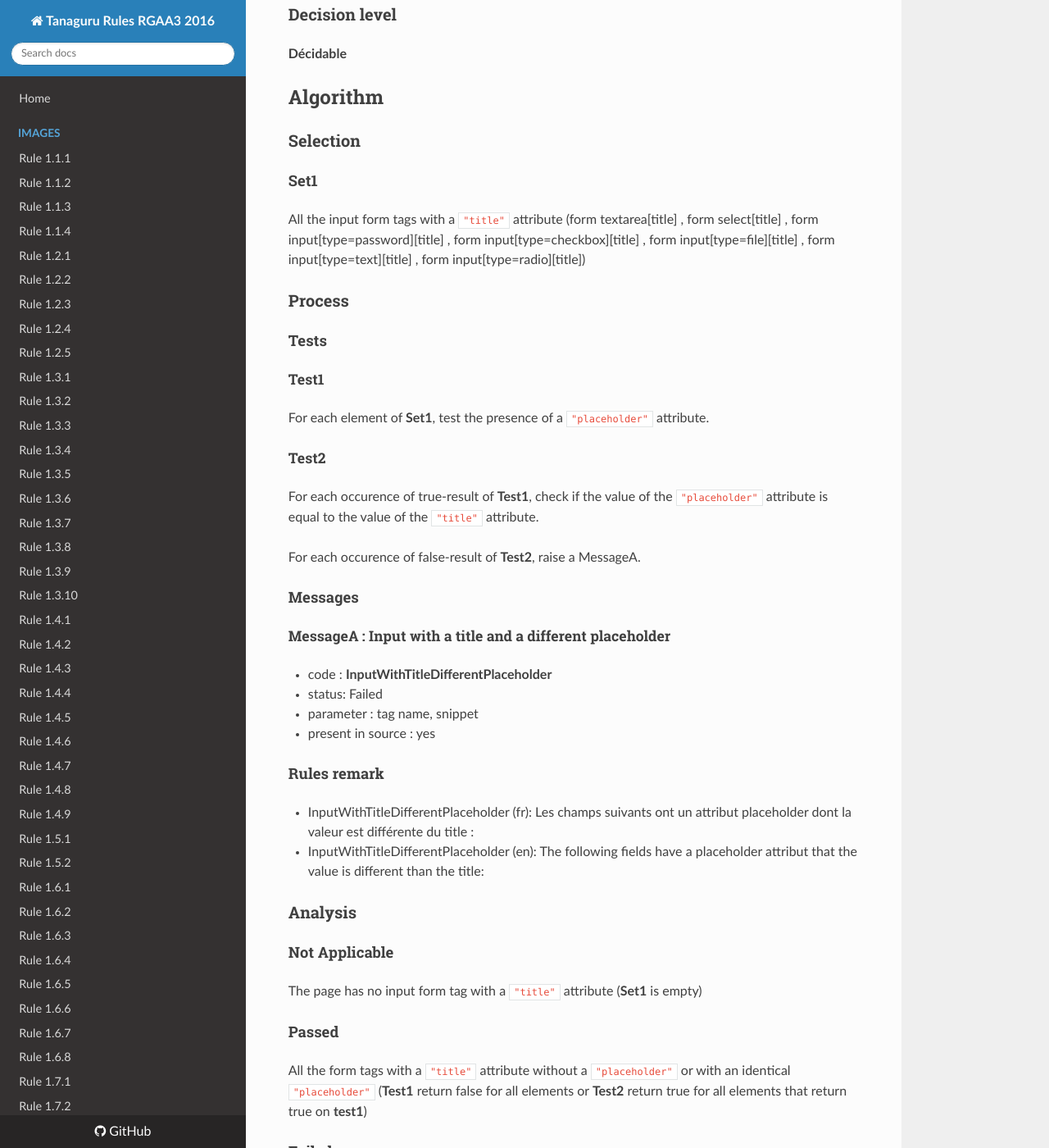
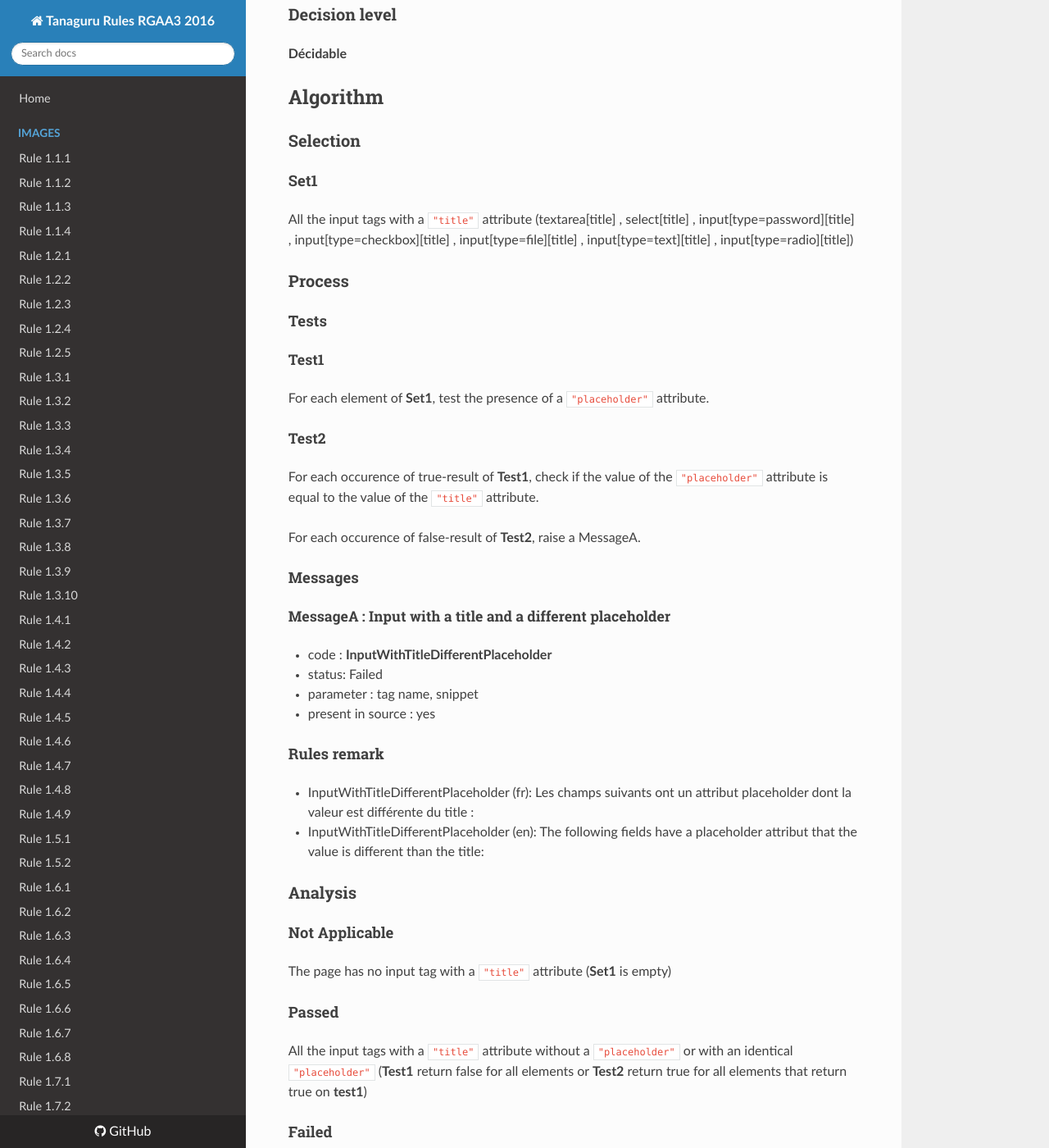
Before and after one commit to Tanaguru/RGAA3-2016, an MkDocs documentation site: the page built from docs/Rule-11-1-5.md, in a window 1280 px wide and 1400 px high, scrolled down 985 px. Shown: the whole window at 82% size. Built offline with MkDocs 1.6.1, drawn with Linux system fonts in a browser that asks for light colours; nearby versions of some CDN libraries; old or Windows-style settings are respelled for this version of MkDocs; some of the changed text lies outside the part shown.

Commit message:
Update tests 11.1.2 and 11.1.5

```diff
--- a/docs/Rule-11-1-5.md
+++ b/docs/Rule-11-1-5.md
@@ -41,7 +41,7 @@ Chaque <a href="http://references.modernisation.gouv.fr/rgaa/glossaire.html#cham
 
 #### Set1
 
-All the input form tags with a `"title"` attribute (form textarea[title] , form select[title] , form input[type=password][title] , form input[type=checkbox][title] , form input[type=file][title] , form input[type=text][title] , form input[type=radio][title])
+All the input tags with a `"title"` attribute (textarea[title] , select[title] , input[type=password][title] , input[type=checkbox][title] , input[type=file][title] , input[type=text][title] , input[type=radio][title])
 
 ### Process
 
@@ -75,12 +75,12 @@ For each occurence of false-result of **Test2**, raise a MessageA.
 
 #### Not Applicable
 
-The page has no input form tag with a `"title"` attribute (**Set1** is empty)
+The page has no input tag with a `"title"` attribute (**Set1** is empty)
 
 #### Passed
 
-All the form tags with a `"title"` attribute without a `"placeholder"` or with an identical `"placeholder"` (**Test1** return false for all elements or **Test2** return true for all elements that return true on **test1**)
+All the input tags with a `"title"` attribute without a `"placeholder"` or with an identical `"placeholder"` (**Test1** return false for all elements or **Test2** return true for all elements that return true on **test1**)
 
 #### Failed
 
-At least one input form tag with a `"title"` and a `"placeholder"` attribute not identicals (**Test2** return false for at least one element)
+At least one input tag with a `"title"` and a `"placeholder"` attribute not identicals (**Test2** return false for at least one element)
```
Also changed, not shown: docs/Rule-11-1-2.md (+3 -3 lines), docs/Rule-11-1-3.md (+3 -3 lines), docs/Rule-11-1-4.md (+4 -4 lines), docs/Rule-11-2-1.md (+2 -2 lines).
